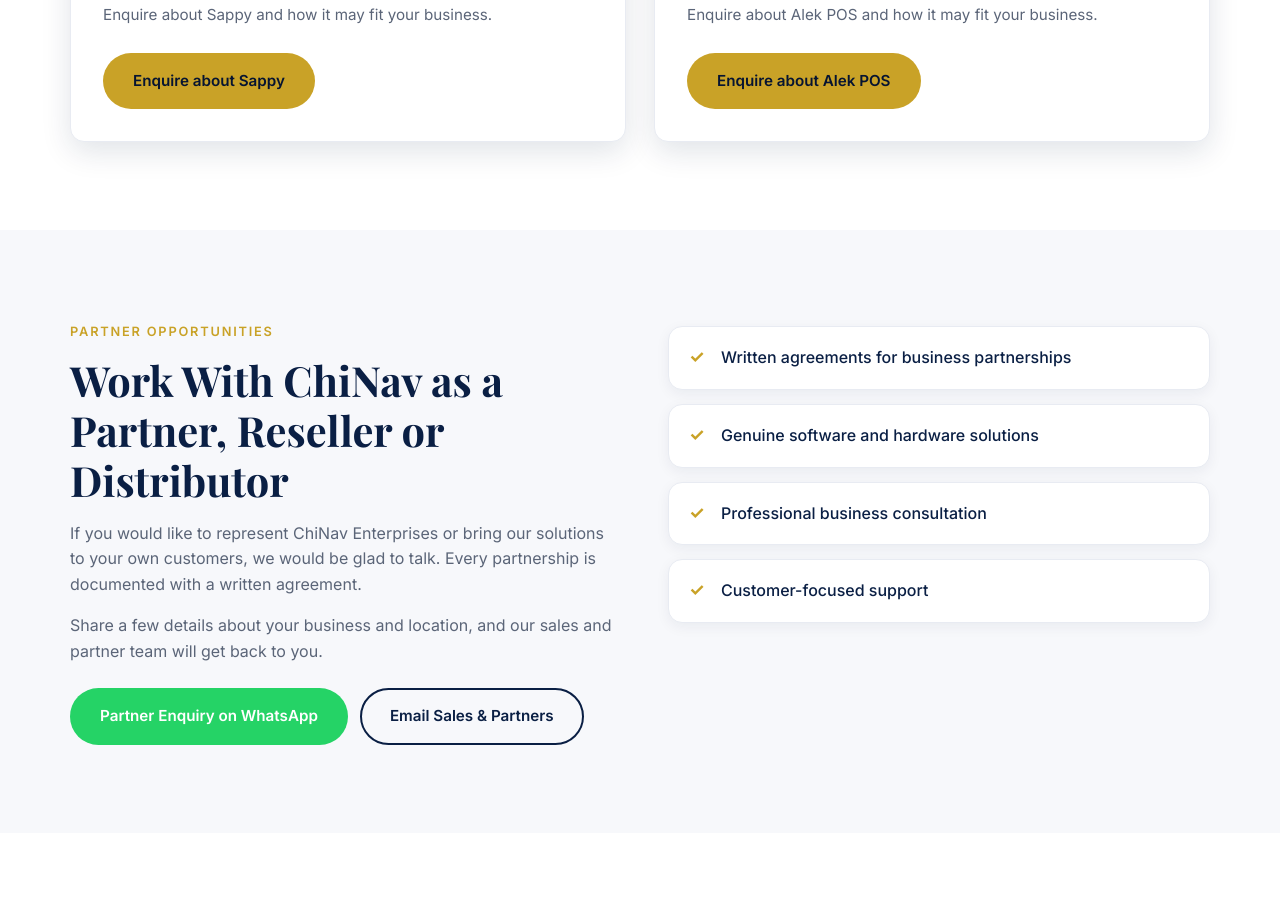
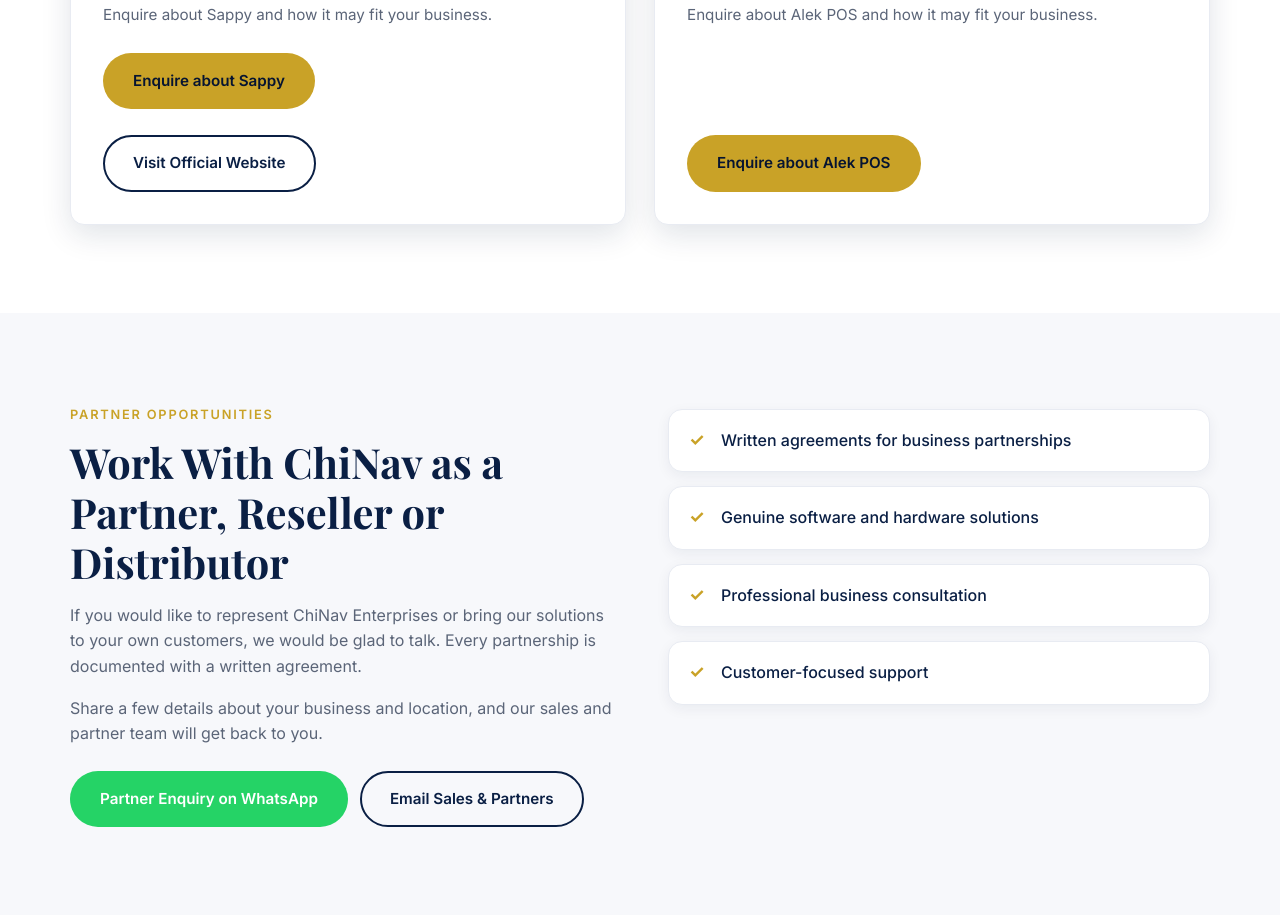
Before and after one commit to ChiNav2026/ChiNav-website, a plain HTML site: page index.html in a window 1280 px wide. Shown: the part 3513-4435 px from the top of the page. Drawn offline with nearby package versions, Linux system fonts and the light colour scheme; a script that the page names is missing.

Commit message:
Add Sappy official website link

```diff
--- a/index.html
+++ b/index.html
@@ -566,6 +566,7 @@ form.enquiry .btn{width:100%}
         <span class="tag">Featured Partner</span>
         <p>Enquire about Sappy and how it may fit your business.</p>
         <a href="https://wa.me/918102044459?text=Hi%20ChiNav%2C%20I%27d%20like%20to%20know%20more%20about%20Sappy." class="btn btn-gold" target="_blank" rel="noopener">Enquire about Sappy</a>
+        <a href="https://www.sappytech.com/" class="btn btn-ghost" target="_blank" rel="noopener noreferrer">Visit Official Website</a>
       </article>
       <article class="card partner-card reveal">
         <div class="partner-head">
```
